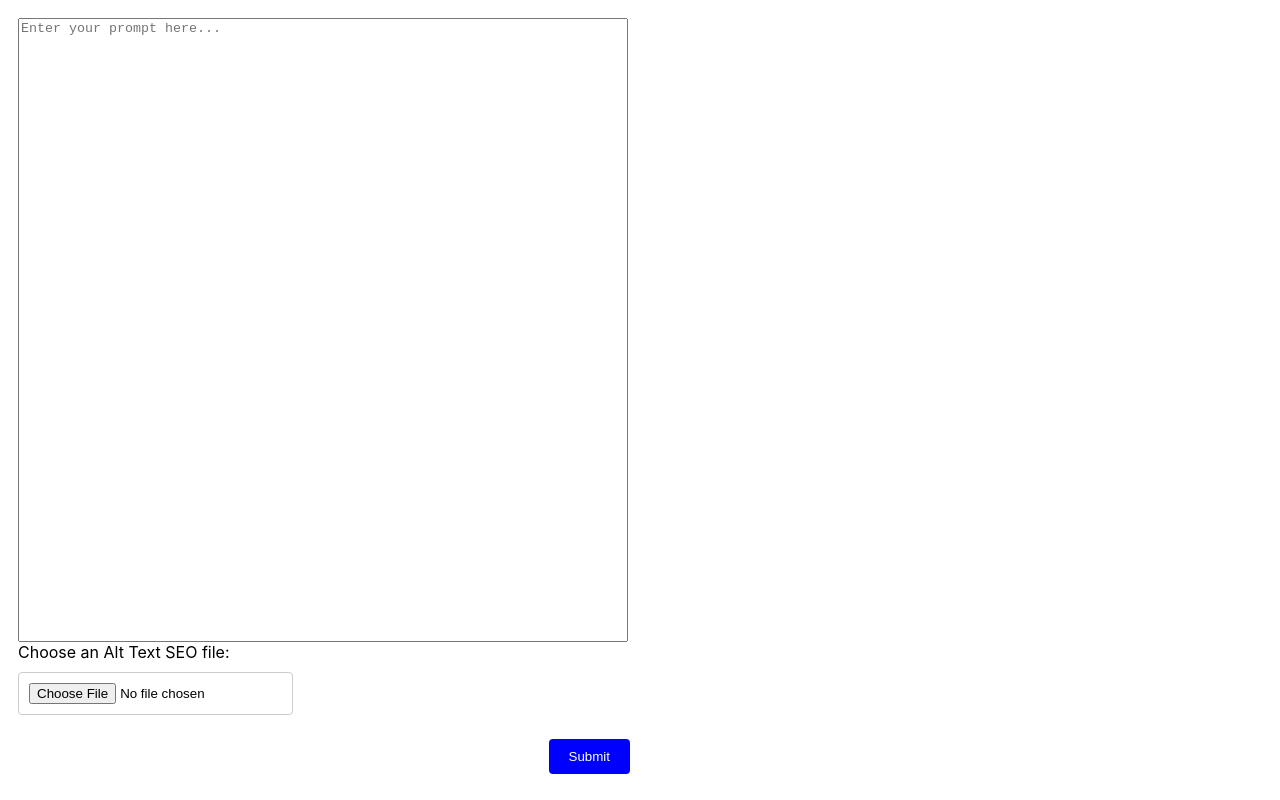
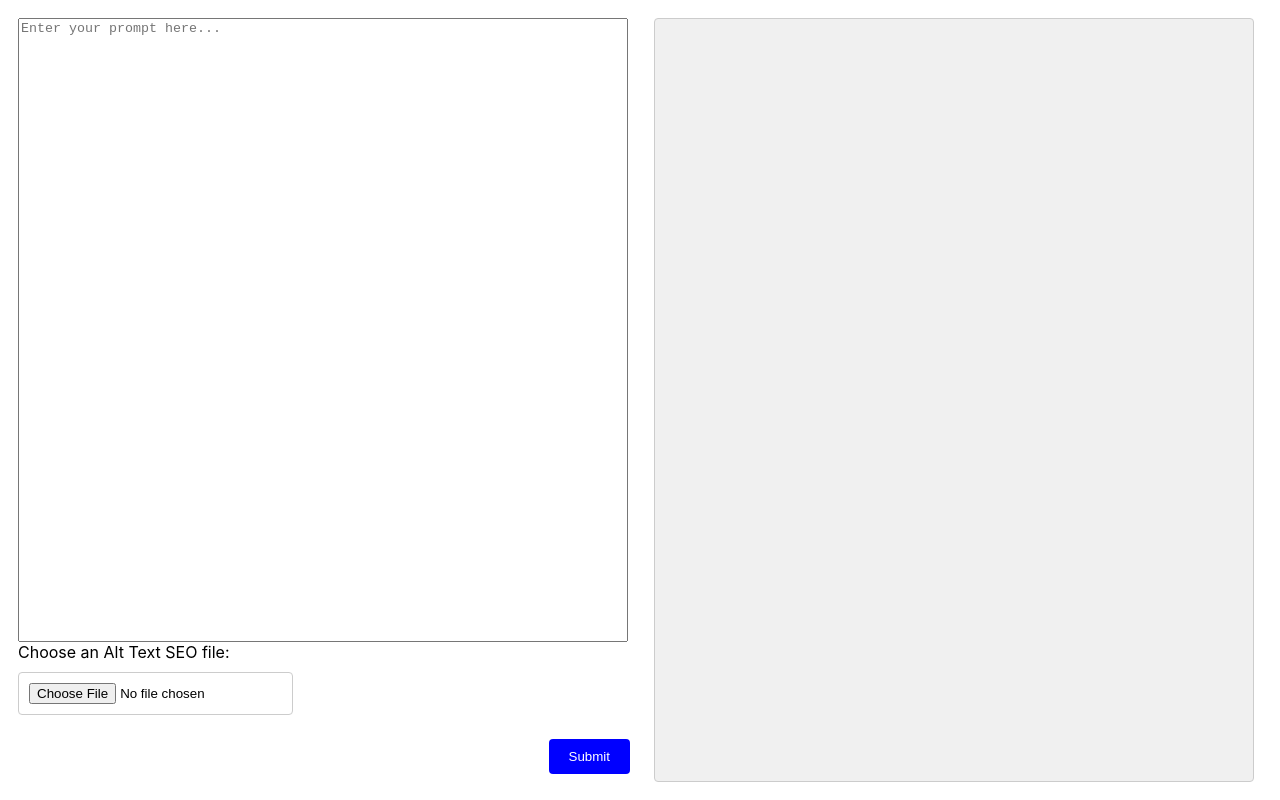
Before and after one commit to klkahla/kkp-content-flow, a React (Create React App) app in the folder kkp-content-flow-ui/: page / in a window 1280 px wide. Built offline with nearby package versions, Linux system fonts and the light colour scheme.

Commit message:
right column

```diff
--- a/kkp-content-flow-ui/src/App.tsx
+++ b/kkp-content-flow-ui/src/App.tsx
@@ -1,9 +1,16 @@
 
-import React from 'react';
+import React, { useState } from 'react';
 import './App.css';
 import FolderPicker from './components/FolderPicker.tsx';
 
 function App() {
+  const [output, setOutput] = useState('');
+
+  const handleSubmit = () => {
+    // For demonstration, we'll just set a static output
+    setOutput('This is the output from the Submit button.');
+  };
+
   return (
     <div className="App">
       <div className="content">
@@ -13,11 +20,13 @@ function App() {
             <FolderPicker />
           </div>
           <div className="button-container">
-            <button>Submit</button>
+            <button onClick={handleSubmit}>Submit</button>
           </div>
         </div>
         <div className="right-column">
-
+          <div className="output-panel">
+            {output}
+          </div>
         </div>
       </div>
     </div>
--- a/kkp-content-flow-ui/src/index.css
+++ b/kkp-content-flow-ui/src/index.css
@@ -38,6 +38,10 @@ html, body, #root {
 
 .left-column {
   justify-content: space-between;
+}
+
+.right-column {
+  background-color: #ffffff; /* Different background color for the right column */
 }
 
 .user-input-container {
@@ -89,3 +93,13 @@ button {
 button:hover {
   background-color: darkblue;
 }
+
+.output-panel {
+  flex-grow: 1;
+  padding: 10px;
+  margin: 8px 16px 8px 4px;
+  background-color: #f0f0f0; /* Background color for the output panel */
+  border: 1px solid #ccc;
+  border-radius: 4px;
+  overflow-y: auto;
+}
```
